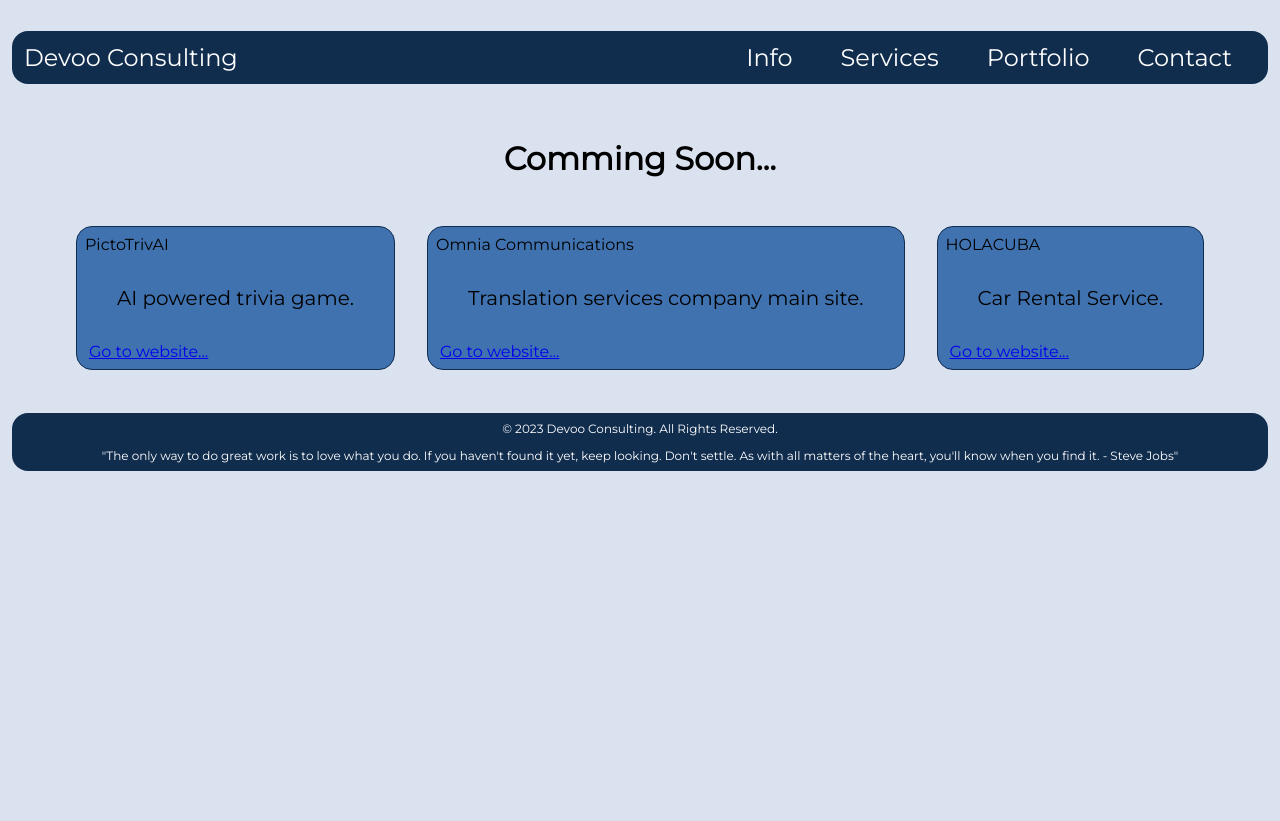
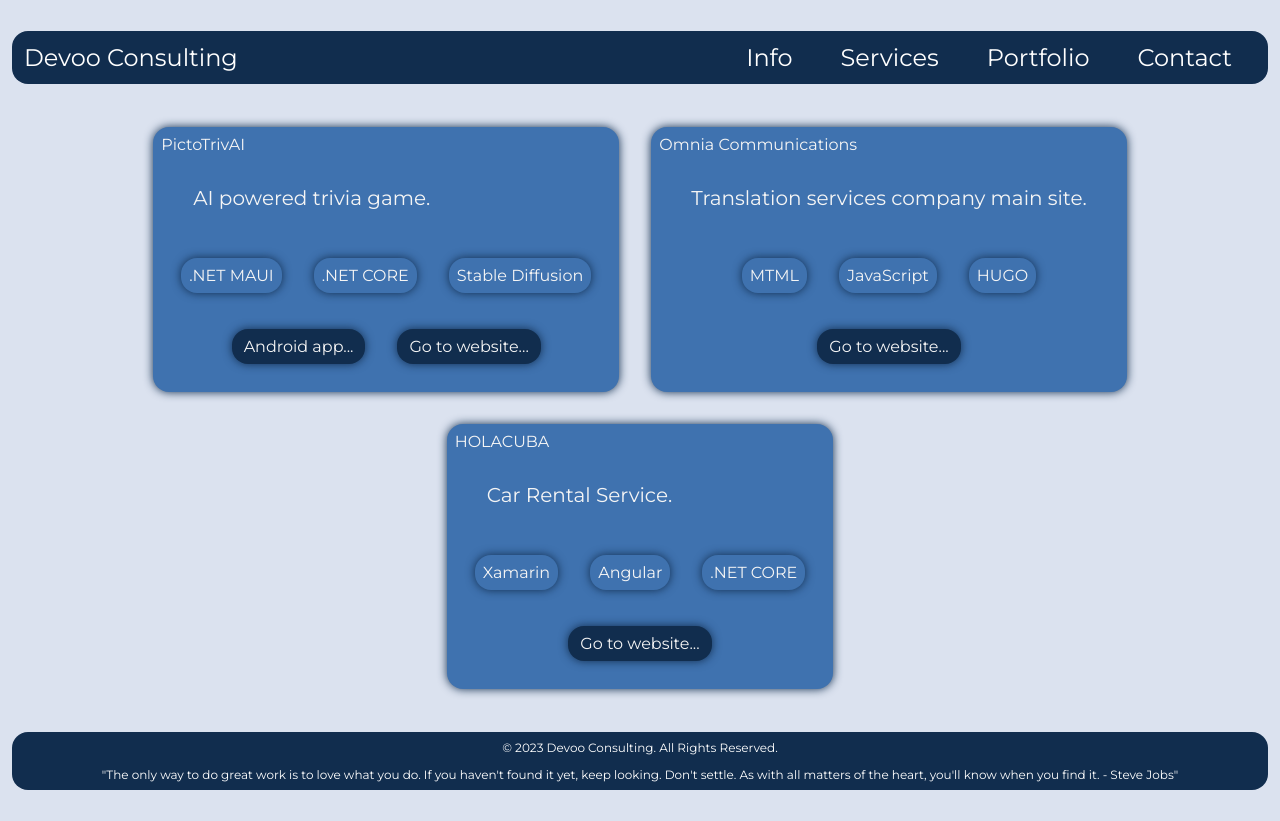
Before and after one commit to Devoo-Consulting/devoo_site, an Angular app: page /portfolio in a window 1280 px wide. Before the commit the page ends 800 px from the top, so only its background shows below. Built offline with nearby package versions, Linux system fonts and the light colour scheme.

Commit message:
content update

```diff
--- a/src/app/portfolio/portfolio.component.html
+++ b/src/app/portfolio/portfolio.component.html
@@ -1,26 +1,57 @@
 <section class="content">
-    <h1>Comming Soon...</h1>
     <ul>
         <li>
             PictoTrivAI
             <p>
                 AI powered trivia game.
             </p>
-            <a href="https://pictotrivia.com" target="_blank">Go to website...</a>
+            <ul>
+                <li>.NET MAUI</li>
+                <li>.NET CORE</li>
+                <li>Stable Diffusion</li>
+            </ul>
+            <ul>
+                <li class="link">
+                    <a href="https://play.google.com/store/apps/details?id=com.joysonic.pictotrivai" target="_blank">Android app...</a>
+                </li>
+                <li class="link">
+                    <a href="https://pictotrivia.com" target="_blank">Go to website...</a>
+                </li>
+            </ul>
         </li>
         <li>
             Omnia Communications
             <p>
                 Translation services company main site.
             </p>
-            <a href="https://sudski-tumac-engleski.com/" target="_blank">Go to website...</a>
+            <ul>
+                <li>MTML</li>
+                <li>JavaScript</li>
+                <li>HUGO</li>
+            </ul>
+            <ul>
+                <li class="link">
+                    <a href="https://sudski-tumac-engleski.com/en/" target="_blank">Go to website...</a>
+                </li>
+            </ul>
+
         </li>
         <li>
             HOLACUBA
             <p>
                 Car Rental Service.
             </p>
-            <a href="https://holacuba.net" target="_blank">Go to website...</a>
+            <ul>
+                <li>Xamarin</li>
+                <li>Angular</li>
+                <li>.NET CORE</li>
+            </ul>
+            <ul>
+                <li class="link">
+                    <a href="https://holacuba.net" target="_blank">Go to website...</a>
+                </li>
+            </ul>
+
         </li>
     </ul>
 </section>
--- a/src/app/portfolio/portfolio.component.scss
+++ b/src/app/portfolio/portfolio.component.scss
@@ -17,10 +17,19 @@
     padding: 0;
 }
 li{
+    color: whitesmoke;
     margin: 1rem;
-    border: 1px solid #112D4E;
     border-radius: 1rem;
     padding: 0.5rem;
     background-color: #3F72AF;
-    box-shadow: fade-out($color: #000000, $amount: 0.5) ;
+    box-shadow: 0 0 10px 0 #112D4E;
 }
+
+li a{
+    color: whitesmoke;
+    text-decoration: none;
+}
+
+.link{
+    background-color: #112D4E;
+}
--- a/src/app/services/services.component.html
+++ b/src/app/services/services.component.html
@@ -6,11 +6,11 @@
     </p>
 
     <ul>
-        <li>Software Development Strategy: Crafting tailored strategies to align software development with your business objectives.</li>
-        <li>Technology Selection: Assisting in the selection of the most suitable technologies and platforms for your projects.</li>
-        <li>Project Management: Ensuring the successful planning, execution, and delivery of software development projects.</li>
-        <li>Quality Assurance: Implementing robust quality control processes to guarantee the reliability and performance of your software.</li>
-        <li>Team Augmentation: Providing skilled software development professionals to enhance your in-house team's capabilities.</li>
-        <li>Digital Transformation: Guiding your organization through the digital transformation journey to drive efficiency and competitiveness.</li>
+        <li><b>Software Development Strategy:</b> Crafting tailored strategies to align software development with your business objectives.</li>
+        <li><b>Technology Selection:</b> Assisting in the selection of the most suitable technologies and platforms for your projects.</li>
+        <li><b>Project Management:</b> Ensuring the successful planning, execution, and delivery of software development projects.</li>
+        <li><b>Quality Assurance:</b> Implementing robust quality control processes to guarantee the reliability and performance of your software.</li>
+        <li><b>Team Augmentation:</b> Providing skilled software development professionals to enhance your in-house team's capabilities.</li>
+        <li><b>Digital Transformation:</b> Guiding your organization through the digital transformation journey to drive efficiency and competitiveness.</li>
     </ul>
 </section>
--- a/src/app/services/services.component.scss
+++ b/src/app/services/services.component.scss
@@ -18,3 +18,9 @@
     border: none;
     border-radius: 1rem;
 }
+
+li{
+    float: left;
+    padding: 0.5rem;
+    margin: 0.25rem;
+}
```
